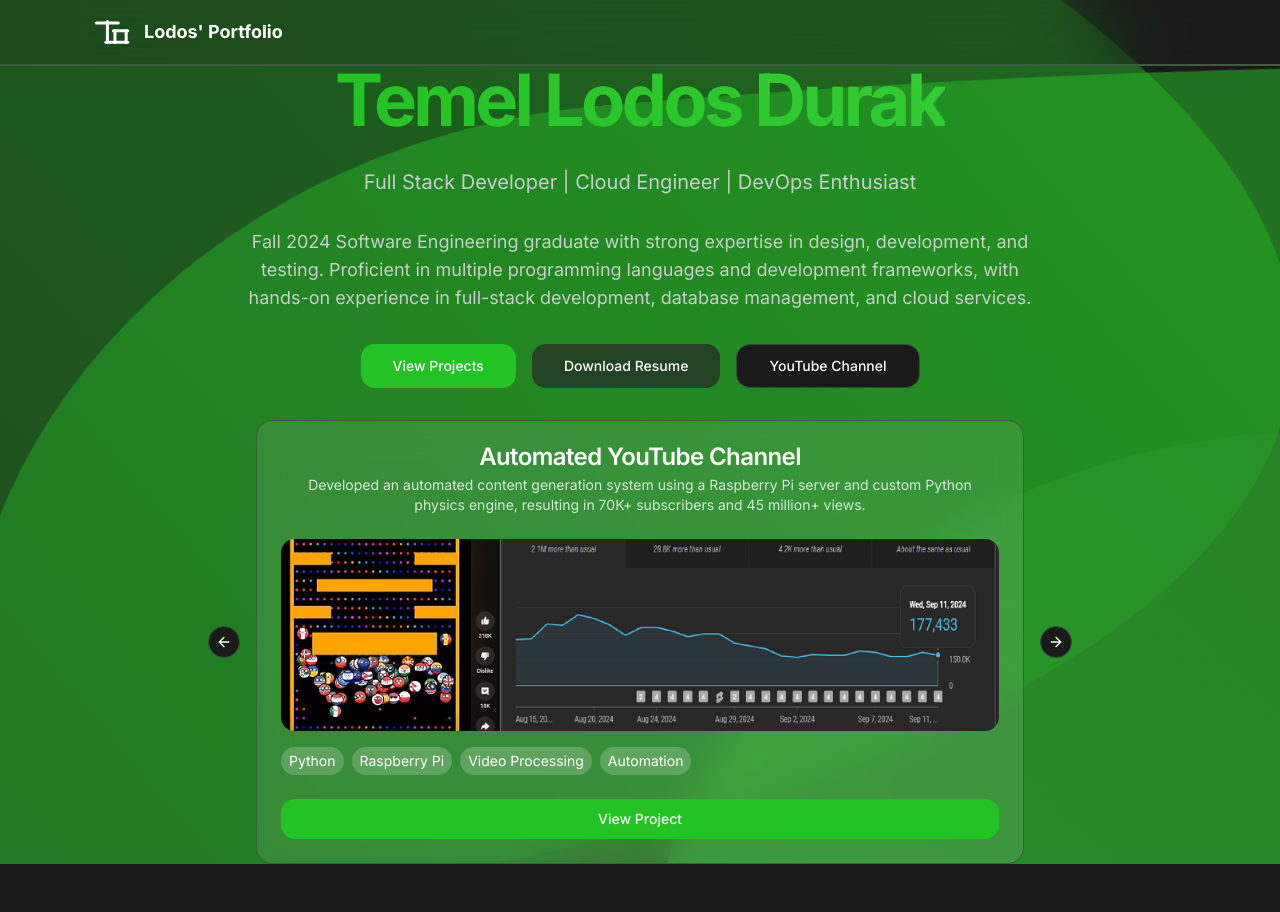
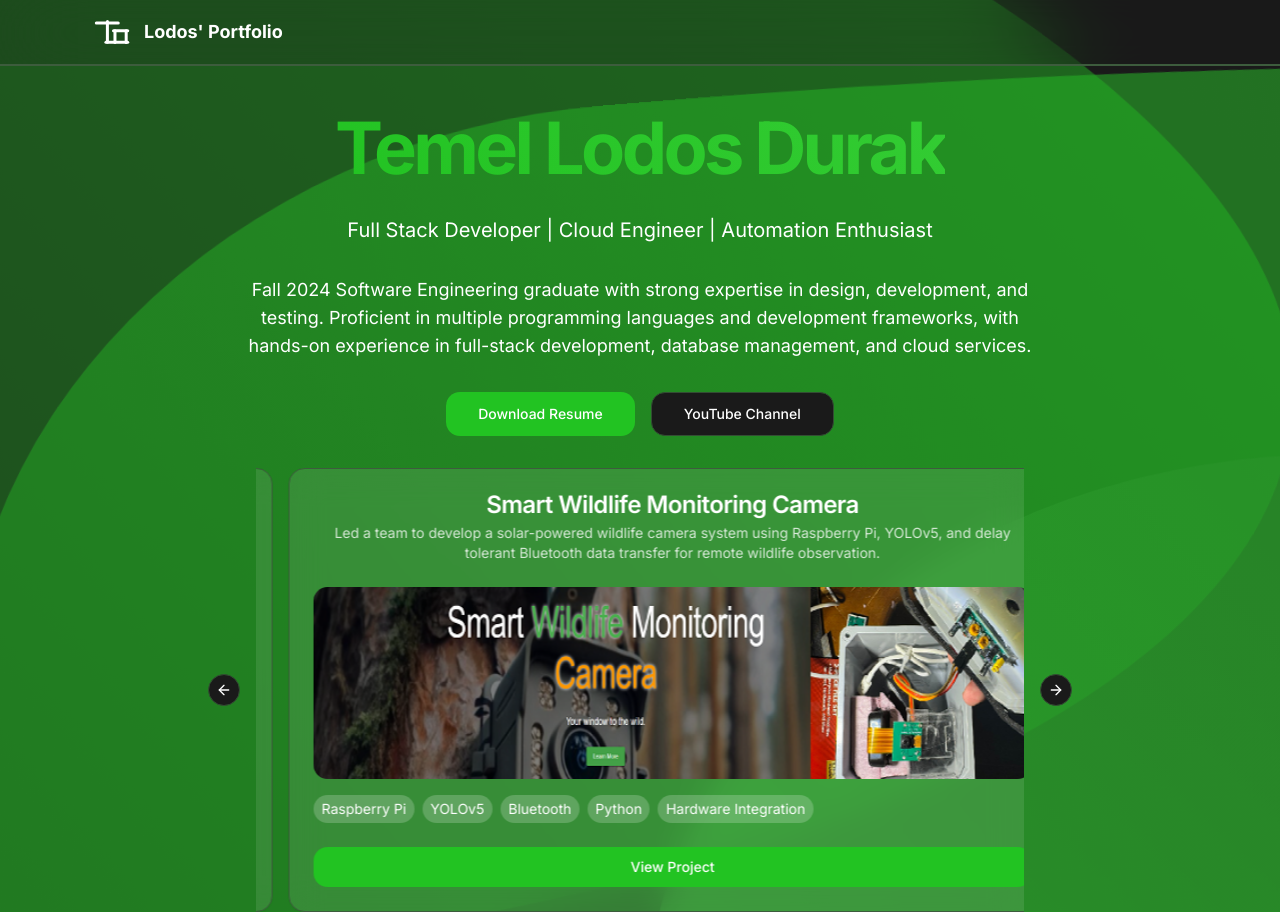
Before and after one commit to TLodosDurak/Lodos-Blog, a Next.js app: page /portfolio in a window 1280 px wide. Before the commit the page ends 864 px from the top, so only its background shows below. Built offline with nearby package versions, Linux system fonts and the light colour scheme.

Commit message:
fixed html &apos;

```diff
--- a/src/components/BlogHero.tsx
+++ b/src/components/BlogHero.tsx
@@ -8,7 +8,7 @@
             <div className="grid gap-4 px-4 md:gap-16">
               <div>
                 <h1 className="lg:leading-tighter text-6xl font-bold tracking-tighter mb-10 sm:text-4xl md:text-5xl xl:text-[3.4rem] 2xl:text-[3.75rem]">
-                  Welcome to Lodos' Blog
+                  Welcome to Lodos&apos; Blog
                 </h1>
                 <p className="max-w-[500px] text-muted-foreground md:text-xl">
                   Explore a world of insights, creativity, and personal growth through the lens of Lodos' Blog.
--- a/src/components/FooterCustom.tsx
+++ b/src/components/FooterCustom.tsx
@@ -4,7 +4,7 @@
   return (
     <div className="border-t">
         <footer className="container flex flex-col gap-2 sm:flex-row py-6 w-full shrink-0 items-center px-4 md:px-6">
-        <p className="text-xs text-muted-foreground">&copy; 2024 Lodos' Blog. All rights reserved.</p>
+        <p className="text-xs text-muted-foreground">&copy; 2024 Lodos&apos; Blog. All rights reserved.</p>
             <nav className="sm:ml-auto flex gap-4 sm:gap-6">
                 <Link href="#" className="text-xs hover:underline underline-offset-4" prefetch={false}>
                 Terms of Service
--- a/src/components/PortfolioHero.tsx
+++ b/src/components/PortfolioHero.tsx
@@ -21,23 +21,23 @@
       <div className="blob blob-2"></div>
       <div className="blob blob-3"></div>
       <div className="container px-4 md:px-6 relative z-10 pt-16">
-        <div className="flex flex-col items-center space-y-8 text-center">
-          <h1 className="text-4xl sm:text-5xl md:text-6xl lg:text-7xl font-bold tracking-tighter gradient-text">
+        <div className="flex flex-col items-center space-y-8 text-center mt-12">
+          <h1 className="text-4xl sm:text-5xl md:text-6xl lg:text-7xl font-bold tracking-tighter gradient-text ">
             Temel Lodos Durak
           </h1>
-          <p className="mx-auto max-w-[700px] text-xl text-muted-foreground">
-            Full Stack Developer | Cloud Engineer | DevOps Enthusiast
+          <p className="mx-auto max-w-[700px] text-xl text-foreground">
+            Full Stack Developer | Cloud Engineer | Automation Enthusiast
           </p>
-          <p className="mx-auto max-w-[800px] text-lg text-muted-foreground">
+          <p className="mx-auto max-w-[800px] text-lg text-foreground">
             Fall 2024 Software Engineering graduate with strong expertise in design, development, and testing.
             Proficient in multiple programming languages and development frameworks, with hands-on experience
             in full-stack development, database management, and cloud services.
           </p>
           <div className="flex flex-col sm:flex-row justify-center gap-4">
-            <Button asChild size="lg">
+            {/* <Button asChild size="lg">
               <Link href="#projects">View Projects</Link>
-            </Button>
-            <Button variant="secondary" size="lg" onClick={handleDownloadResume}>
+            </Button> */}
+            <Button size="lg" onClick={handleDownloadResume}>
               Download Resume
             </Button>
             <Button asChild variant="outline" size="lg">
--- a/src/components/ProjectCarousel.tsx
+++ b/src/components/ProjectCarousel.tsx
@@ -1,4 +1,4 @@
-import { useState } from 'react';
+import { useState, useEffect, useCallback } from 'react';
 import { Button } from "@/components/ui/button"
 import { Card, CardContent, CardDescription, CardFooter, CardHeader, CardTitle } from "@/components/ui/card"
 import {
@@ -8,18 +8,37 @@
   CarouselNext,
   CarouselPrevious,
 } from "@/components/ui/carousel"
+import { type CarouselApi } from "@/components/ui/carousel"
 import projects from '@/data/projects.json';
 
 export default function ProjectCarousel() {
+  const [api, setApi] = useState<CarouselApi>()
   const [currentIndex, setCurrentIndex] = useState(0);
 
-  const nextProject = () => {
-    setCurrentIndex((prevIndex) => (prevIndex + 1) % projects.length);
-  };
+  const nextProject = useCallback(() => {
+    if (api) {
+      api.scrollNext()
+    }
+  }, [api]);
 
-  const prevProject = () => {
-    setCurrentIndex((prevIndex) => (prevIndex - 1 + projects.length) % projects.length);
-  };
+  useEffect(() => {
+    if (!api) {
+      return
+    }
+
+    setCurrentIndex(api.selectedScrollSnap())
+    api.on("select", () => {
+      setCurrentIndex(api.selectedScrollSnap())
+    })
+  }, [api])
+
+  useEffect(() => {
+    const intervalId = setInterval(() => {
+      nextProject();
+    }, 5000); // Change slide every 5 seconds
+
+    return () => clearInterval(intervalId);
+  }, [nextProject]);
 
   const project = projects[currentIndex];
 
@@ -27,7 +46,9 @@
     <Carousel className="w-full max-w-3xl mx-auto" opts={{
         align: "start",
         loop: true,
-      }}>
+      }}
+      setApi={setApi}
+    >
       <CarouselContent>
         {projects.map((project, index) => (
           <CarouselItem key={index}>
```
